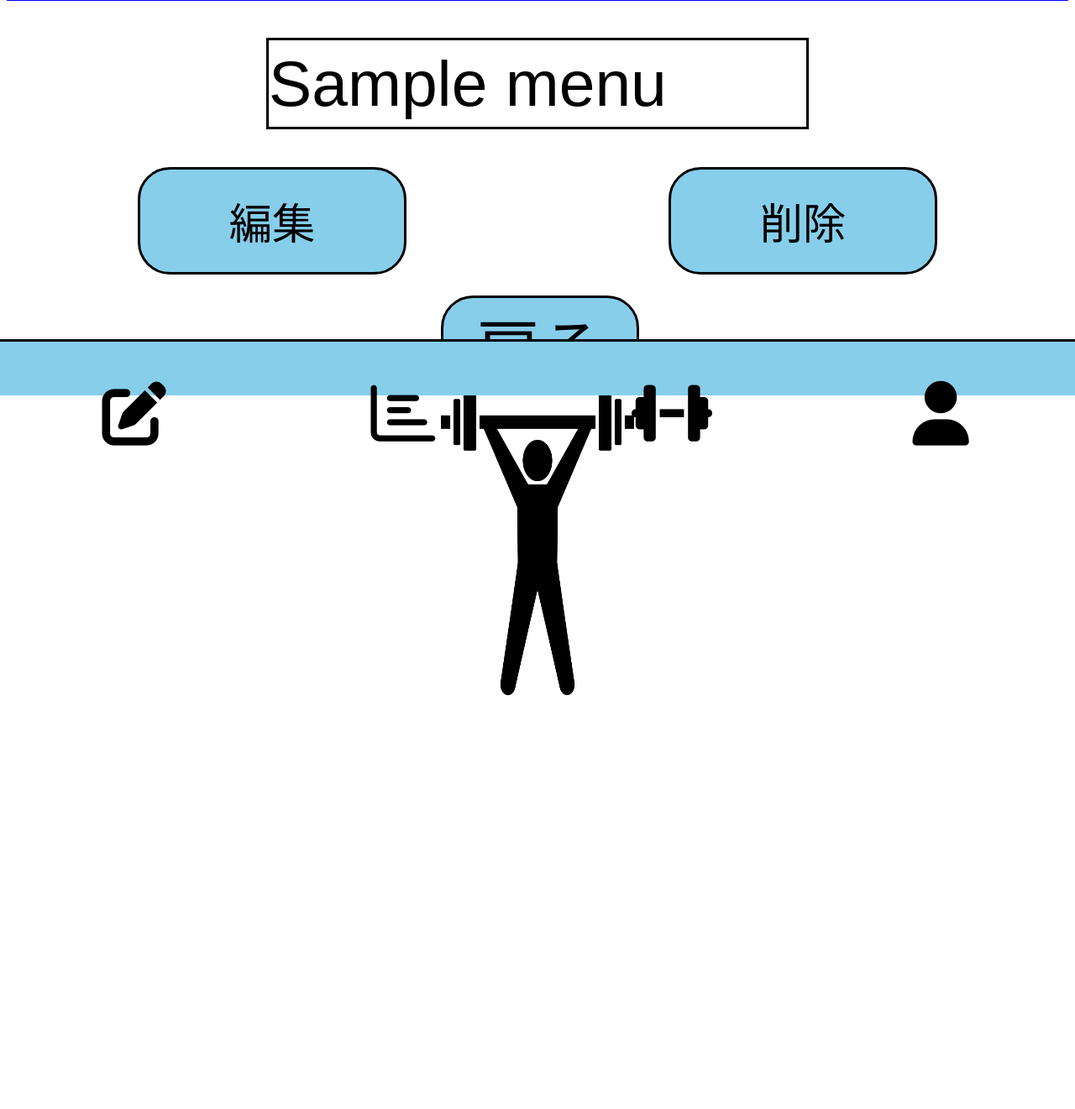
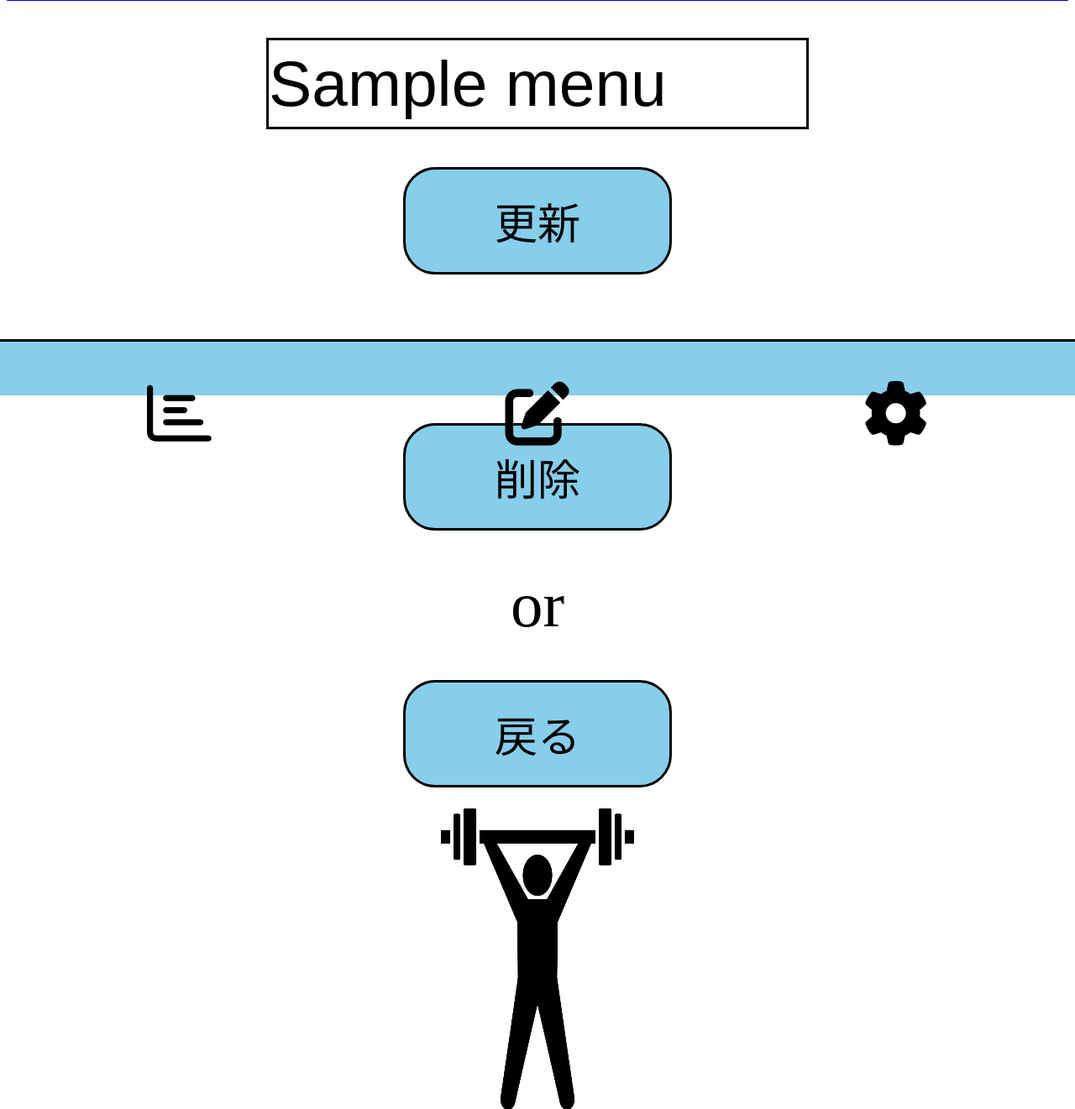
Before and after one commit to mimurayusuke/dep_test, a Django app: page /edit/1 in a window 1280 px wide. Shown: the part 329-1650 px from the top of the page at 84% size. Before the commit the page ends 1157 px from the top, so only its background shows below. Run offline with Django 3.2, Linux system fonts and the light colour scheme; a user stored in the database is signed in; tables that the repository leaves empty hold one stand-in row (values such as "Sample post"); some libraries are stand-ins or nearby versions.

Commit message:
delete_icon

```diff
--- a/templates/base.html
+++ b/templates/base.html
@@ -21,32 +21,32 @@
     <div class="title"><a href={% url 'home' %}><img src="{% static 'image/4240.jpg' %}"><span>筋トレ手帳</span><img src="{% static 'image/4240.jpg' %}"></a></div>
     {% block content %}
     {% endblock %}
-    {% if  '/edit/' in request.path %}
-        <div class="icon"><a href="{% url 'edit_menu' %}" class="icon_a"><p id="always_home">戻る</p><img src="{% static 'image/29640.jpg' %}"></a></div>
-    {% elif '/result/' in request.path %}
-        <div class="icon"><a href="{% url 'result_menu' %}" class="icon_a"><p id="always_home">戻る</p><img src="{% static 'image/29640.jpg' %}"></a></div>
-    {% else %}
-        <!--フッターメニューバーを作成したため、homeへのリンクを解除した。
-        <div class="icon"><a href="{% url 'home' %}" class="icon_a"><img src="{% static 'image/29640.jpg' %}"></a></div>
-        -->
-        <div class="icon"><img src="{% static 'image/29640.jpg' %}"></div>
-    {% endif %}
+
+    <div class="icon"><img src="{% static 'image/29640.jpg' %}"></div>
     <!--メニューバーと同じ高さの空白を埋め込むことで、コンテンツがメニューバーに隠れて見えない状態を回避する。-->
     <div class="blank"></div>
+
     {% if request.user.is_authenticated %}
         <nav class="navbar">
             <ul class="flex-container">
-                {% if 'home' in request.path %}
+                {% if 'result_list' in request.path or 'result_edit' in request.path %}
+                    <li class="item_selected"><a href=#><i class="far fa-chart-bar"></i></a></li>
+                {% else %}
+                    <li class="item"><a href="{% url 'result_list' %}"><i class="far fa-chart-bar"></i></a></li>
+                {% endif %}
+                {% if 'home' in request.path or 'input' in request.path %}
                     <li class="item_selected"><a href=#><i class="fas fa-edit"></i></a></li>
                 {% else %}
                     <li class="item"><a href="{% url 'home' %}"><i class="fas fa-edit"></i></i></a></li>
                 {% endif %}
-                {% if 'result_list' in request.path %}
-                    <li class="item_selected"><a href=#><i class="far fa-chart-bar"></i></a></li>
+                {% if 'settings' in request.path %}
+                    <li class="item_selected"><a href=#><i class="fas fa-cog"></i></i></a></li>
                 {% else %}
-                    <li class="item"><a href="{% url 'result_list' %}"><i class="far fa-chart-bar"></i></a></li>
+                    <li class="item"><a href={% url 'settings' %}><i class="fas fa-cog"></i></a></li>
                 {% endif %}
-                {% if 'edit_menu' in request.path %}
+
+                <!--del 2020.08.23-->
+                {% comment %} {% if 'edit_menu' in request.path %}
                     <li class="item_selected"><a href=#><i class="fas fa-dumbbell"></i></a></li>
                 {% else %}
                     <li class="item"><a href="{% url 'edit_menu' %}"><i class="fas fa-dumbbell"></i></a></li>
@@ -55,7 +55,7 @@
                     <li class="item_selected"><a href=# %}><i class="fas fa-user"></i></a></li>
                 {% else %}
                     <li class="item"><a href="{% url 'account' %}"><i class="fas fa-user"></i></a></li>
-                {% endif %}
+                {% endif %} {% endcomment %}
             </ul>
         </nav>
     {% endif %}
--- a/templates/edit.html
+++ b/templates/edit.html
@@ -7,13 +7,19 @@
     <form class="edit_form" id="edit_form" method="post" action="/edit/{{ id }}">
         {% csrf_token %}
         <p>{{ form.menu_name }}</p>
+        <input class="button" id="edit_b" type="submit" value="更新">
+        <p>or</p>
+        <input class="button" id="delete_b" type="submit" value="削除" onclick="change_action();">
+        <p>or</p>
+        <input class="button" type="button" value="戻る" onclick="history.back();">
     </form>
-    <div class="edit_button_area">
-        <input class="button" id="edit_b" form="edit_form" type="submit" value="編集">
+    <!--mod 2020.08.23 ボタンの横並び表示を辞めて、戻るボタンを追加した。-->
+    {% comment %} <div class="edit_button_area">
+        <input class="button" id="edit_b" form="edit_form" type="submit" value="更新">
     </div>
     <div class="delete_button_area">
         <input class="button" id="delete_b" form="edit_form" type="submit" value="削除" onclick="change_action()";>
-    </div>
+    </div> {% endcomment %}
     <script type="text/javascript">
         function change_action(){
             var result = confirm('本当に削除しますか？');
--- a/templates/result_edit.html
+++ b/templates/result_edit.html
@@ -27,6 +27,11 @@
         <p>or</p>
 
         <input class="button" type="button" value="削除" form="result_edit_form" onclick="change_action();">
+
+        <p>or</p>
+
+        <input class="button" type="button" value="戻る" onclick="history.back();">
+
     </div>
     <script type="text/javascript">
         function change_action(){
--- a/weight/static/css/input.css
+++ b/weight/static/css/input.css
@@ -37,11 +37,12 @@
 
 /*for input_success.html*/
 .input_continue_area {
+    font-size: 6vw;
     text-align: center;
-    grid-column: 1 / 3;
+    grid-column: 1 / 5;
 }
 
-.input_continue_area a{
+/* .input_continue_area a{
     width: 25vw;
     height: 8vw;
     font-size: 4vw;
@@ -72,4 +73,4 @@
     margin: 2vw 0vw;
     display: inline-block;
     text-decoration: none;
-}
+} */
--- a/weight/static/css/login.css
+++ b/weight/static/css/login.css
@@ -6,25 +6,3 @@
     margin: 2vw 0vw;
     grid-column: 1 / 5;
 }
-
-
-
-#link_signup {
-    font-size: 6vw;
-    text-align: center;
-    grid-column: 1 / 5;
-}
-
-#link_signup a{
-    width: 25vw;
-    height: 8vw;
-    font-size: 4vw;
-    color: black;
-    background-color: skyblue;
-    border: solid black;
-    border-radius: 3vw;
-    padding-top: 2vw;
-    margin: 2vw 0vw;
-    display: inline-block;
-    text-decoration: none;
-}
--- a/weight/urls.py
+++ b/weight/urls.py
@@ -17,4 +17,5 @@ urlpatterns = [
     path('signup', views.signup_func, name='signup'),
     path('login', views.login_func, name='login'),
     path('logout', views.logout_func, name='logout'),
+    path('settings', views.settings_func, name='settings'),
 ]
--- a/weight/views.py
+++ b/weight/views.py
@@ -314,3 +314,7 @@ def result_func(request, id, order_type):
 
     #print(results)
     return render(request, 'result.html', {'id':id, 'confirm_menu':confirm_menu, 'results':results, 'order_type':order_type})
+
+@login_required
+def settings_func(request):
+    return render(request, 'settings.html')
```
Also changed, not shown: templates/input.html (+2 -10 lines), templates/input_success.html (+3 -4 lines), templates/login.html (+2 -5 lines), templates/settings.html (added, +8 -0 lines).
